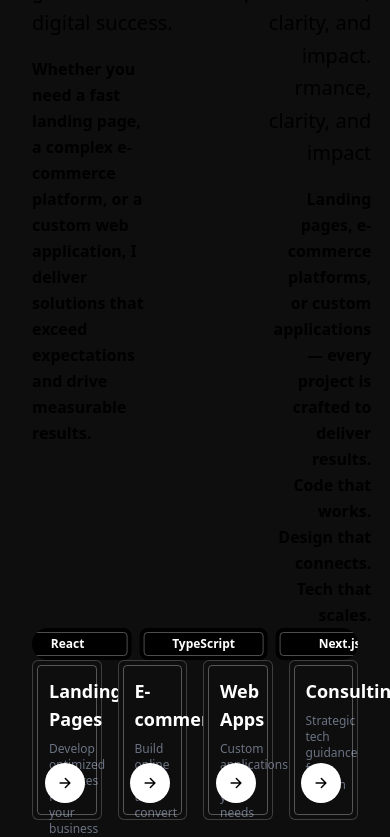
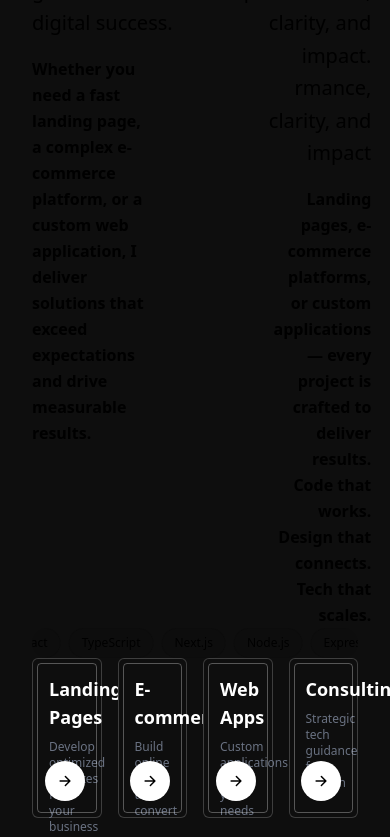
Before and after one commit to esdrasfyy/portfolio, a React (Vite) app: page / in a window 390 px wide. Shown: the part 1844-2681 px from the top of the page. Built offline with nearby package versions, Linux system fonts and the light colour scheme; a web font is replaced by a local one.

Commit message:
style: update AboutSection component styles for technology carousel

```diff
--- a/src/components/about-section.component.tsx
+++ b/src/components/about-section.component.tsx
@@ -157,7 +157,7 @@ export const AboutSection = () => {
          {/* Technologies Carousel */}
          <div className="relative">
            <div className="rounded-2xl overflow-hidden">
-            <div className="flex animate-scroll">
+            <div className="flex animate-scroll items-center">
               {[
                 "React",
                 "TypeScript",
@@ -186,9 +186,9 @@ export const AboutSection = () => {
               ].map((tech, index) => (
                  <div
                    key={index}
-                   className="flex-shrink-0 mx-1 px-3 py-2 w-32 bg-black rounded-lg relative before:content-[''] before:absolute before:top-1 before:left-1 before:right-1 before:bottom-1 before:border before:border-white/30 before:rounded before:pointer-events-none before:z-10 before:transition-all before:duration-300 flex items-center justify-center"
+                   className="flex-shrink-0 mx-1 inline-flex items-center border transition-colors focus:outline-none focus:ring-2 focus:ring-ring focus:ring-offset-2 text-foreground px-3 sm:px-4 md:px-6 lg:px-6 xl:px-6 py-1.5 sm:py-2 text-xs sm:text-sm font-medium border-primary/20 bg-primary/5 rounded-full"
                  >
-                   <span className="text-white font-semibold text-xs">{tech}</span>
+                   <span>{tech}</span>
                  </div>
               ))}
               {/* Duplicate for seamless loop */}
@@ -220,9 +220,9 @@ export const AboutSection = () => {
               ].map((tech, index) => (
                  <div
                    key={`duplicate-${index}`}
-                   className="flex-shrink-0 mx-1 px-3 py-2 w-32 bg-black rounded-lg relative before:content-[''] before:absolute before:top-1 before:left-1 before:right-1 before:bottom-1 before:border before:border-white/30 before:rounded before:pointer-events-none before:z-10 before:transition-all before:duration-300 flex items-center justify-center"
+                   className="flex-shrink-0 mx-1 inline-flex items-center border transition-colors focus:outline-none focus:ring-2 focus:ring-ring focus:ring-offset-2 text-foreground px-3 sm:px-4 md:px-6 lg:px-6 xl:px-6 py-1.5 sm:py-2 text-xs sm:text-sm font-medium border-primary/20 bg-primary/5 rounded-full"
                  >
-                   <span className="text-white font-semibold text-xs">{tech}</span>
+                   <span>{tech}</span>
                  </div>
               ))}
             </div>
```
